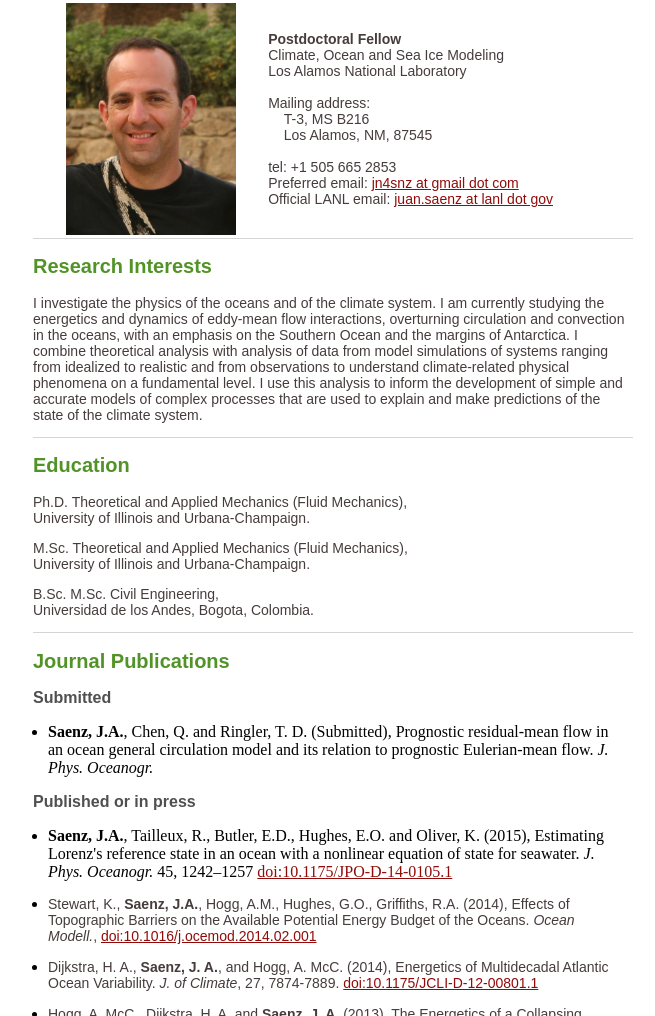
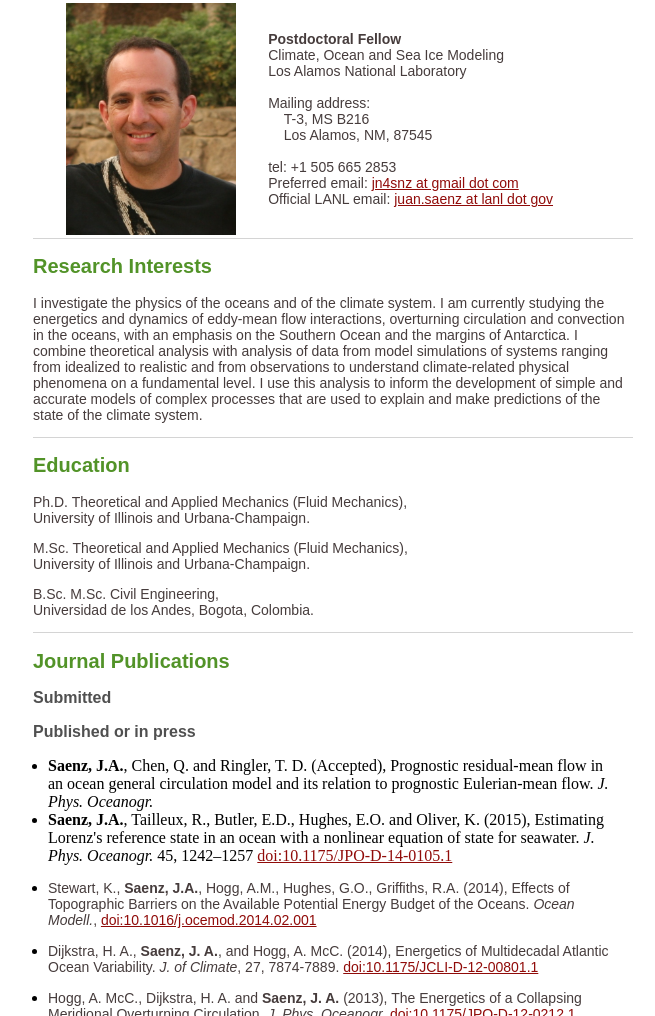
Before and after one commit to jn4snz/jn4snz.github.io, a plain HTML site: page index.html in a window 1280 px wide. Shown: the part 84-1100 px from the top of the page, without its empty margins (307-962 px from the left). Drawn offline with Linux system fonts and the light colour scheme.

Commit message:
saenz, chen and ringler, changed to accepted

```diff
--- a/index.html
+++ b/index.html
@@ -148,14 +148,17 @@
 
 <ul>
 
-  <li> <b>Saenz, J.A.</b>, Chen, Q. and Ringler, T. D.  (Submitted), Prognostic residual-mean flow in an ocean general circulation model and its relation to prognostic Eulerian-mean flow. <em>J. Phys. Oceanogr.</em>
-  </li>
 
 </ul>
 
 <h3>Published or in press</h3>
 
 <ul>
+
+  <li> <b>Saenz, J.A.</b>, Chen, Q. and Ringler, T. D. (Accepted), Prognostic residual-mean flow in an ocean general circulation model and its relation to prognostic Eulerian-mean flow. <em>J. Phys. Oceanogr.</em>
+  </li>
+
+
   <li> <b>Saenz, J.A.</b>, Tailleux, R., Butler, E.D., Hughes, E.O. and Oliver, K.  (2015), Estimating Lorenz's reference state in an ocean with a nonlinear equation of state for seawater. <em>J. Phys. Oceanogr.</em> 45, 1242–1257 <a href="http://dx.doi.org/10.1175/JPO-D-14-0105.1">doi:10.1175/JPO-D-14-0105.1</a>
 </li>
 
```
